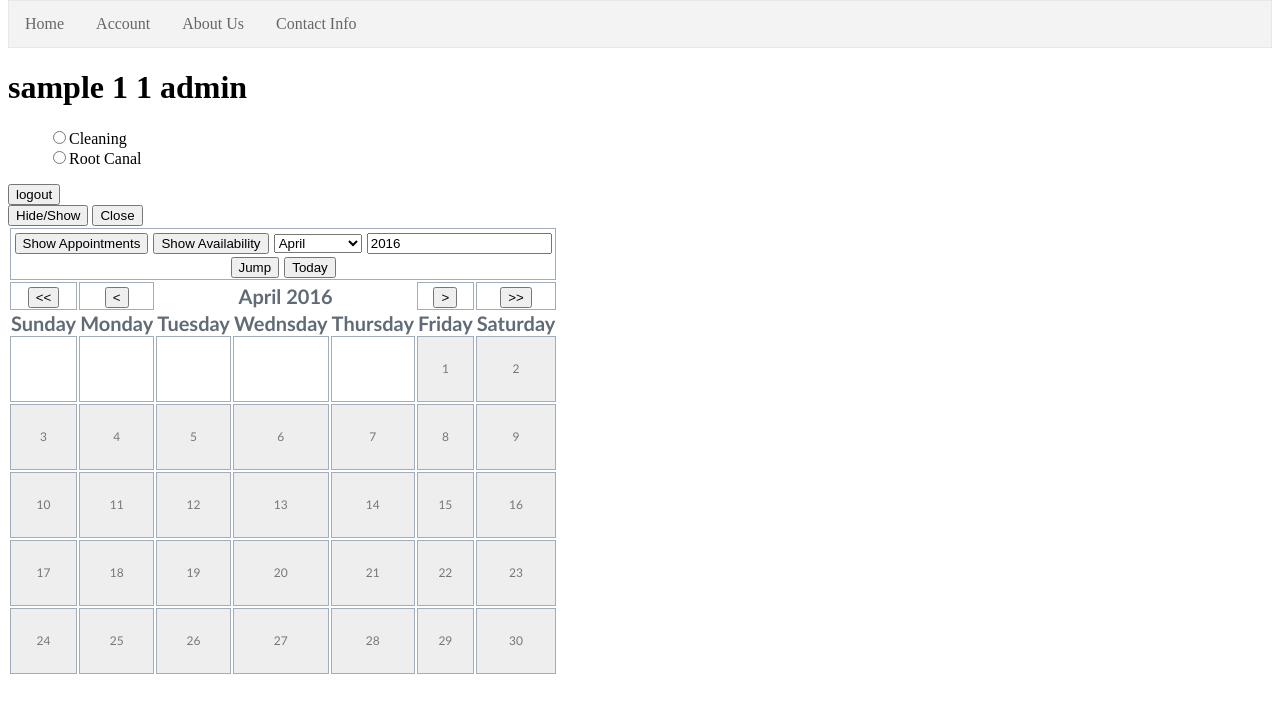
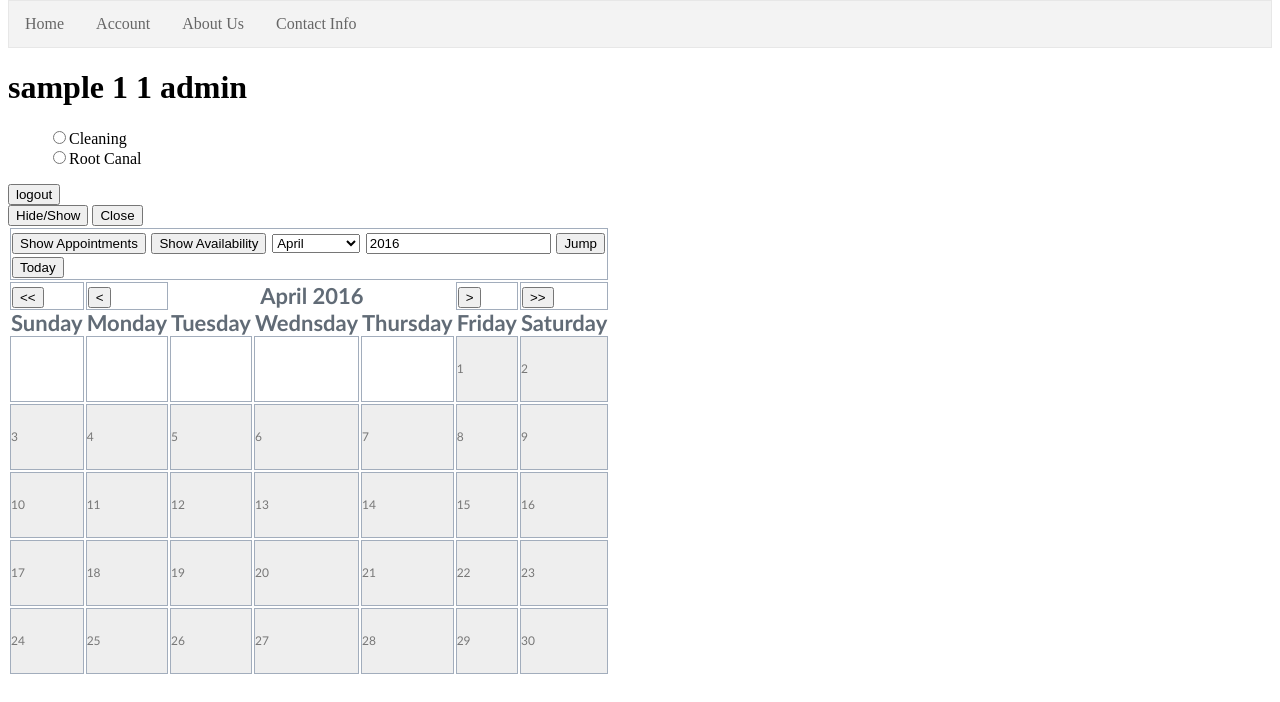
Before and after one commit to yaegera32/341-Project, a PHP site: page /calendar.php in a window 1280 px wide. Shown: the part 98-800 px from the top of the page. Run offline with PHP 8.4, Linux system fonts and the light colour scheme; the visitor is signed in with stand-in values (Sample User, id 1); data that the repository does not hold is empty; some libraries are stand-ins or nearby versions.

Commit message:
Calendar CSS changes

```diff
--- a/341/css/css.css
+++ b/341/css/css.css
@@ -76,18 +76,18 @@ li{
  width: 150px;
  padding: 0;
  margin: 0;
- font: normal 20px/20px "Trebuchet MS", Verdana, Arial, Helvetica, sans-serif;
+ font: normal 22px/20px "Trebuchet MS", Verdana, Arial, Helvetica, sans-serif;
  color: #616B76;
- text-align: center;
  background-color: #fff;
 
 }
 #calendar td{
  border: 1px solid #A2ADBC;
- width: 20px;
+ width: 100px;
  height: 20px;
- text-align: center;
+
 }
+
 		#links{
 			list-style-type: none;
 			margin: 0;
```
